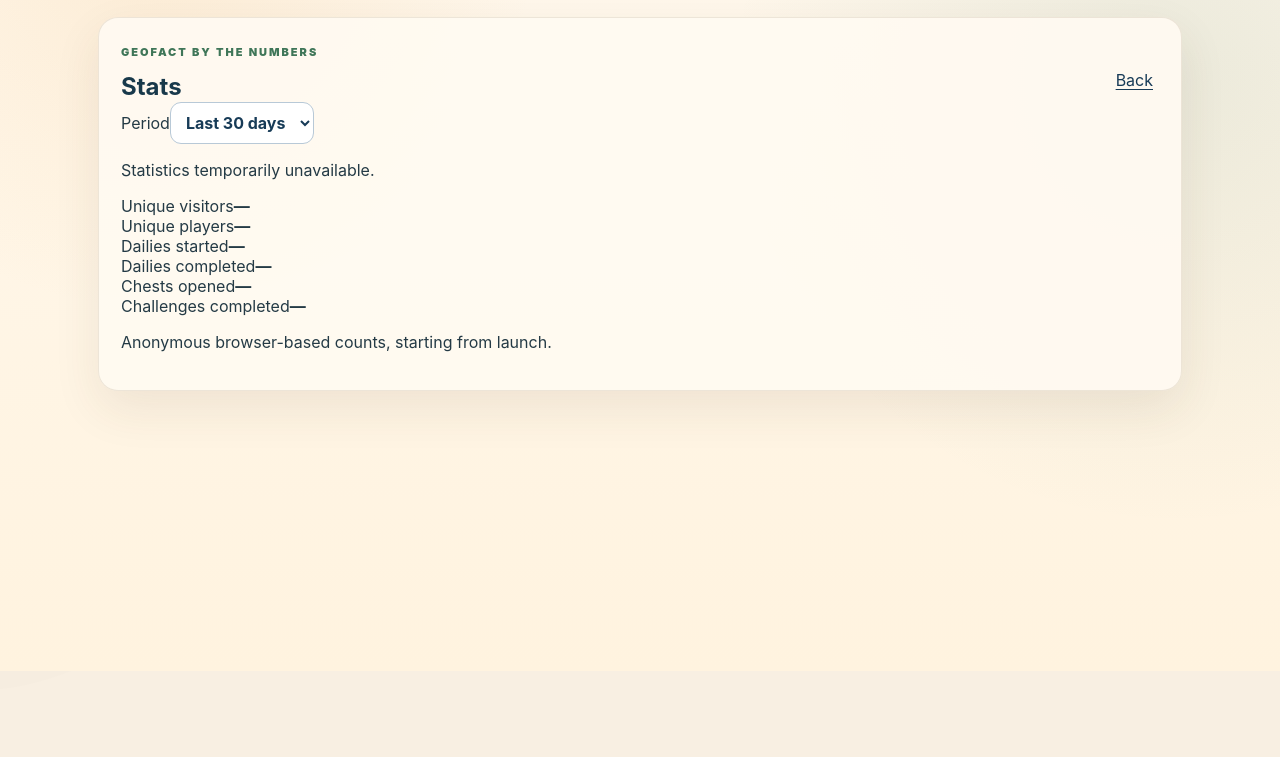
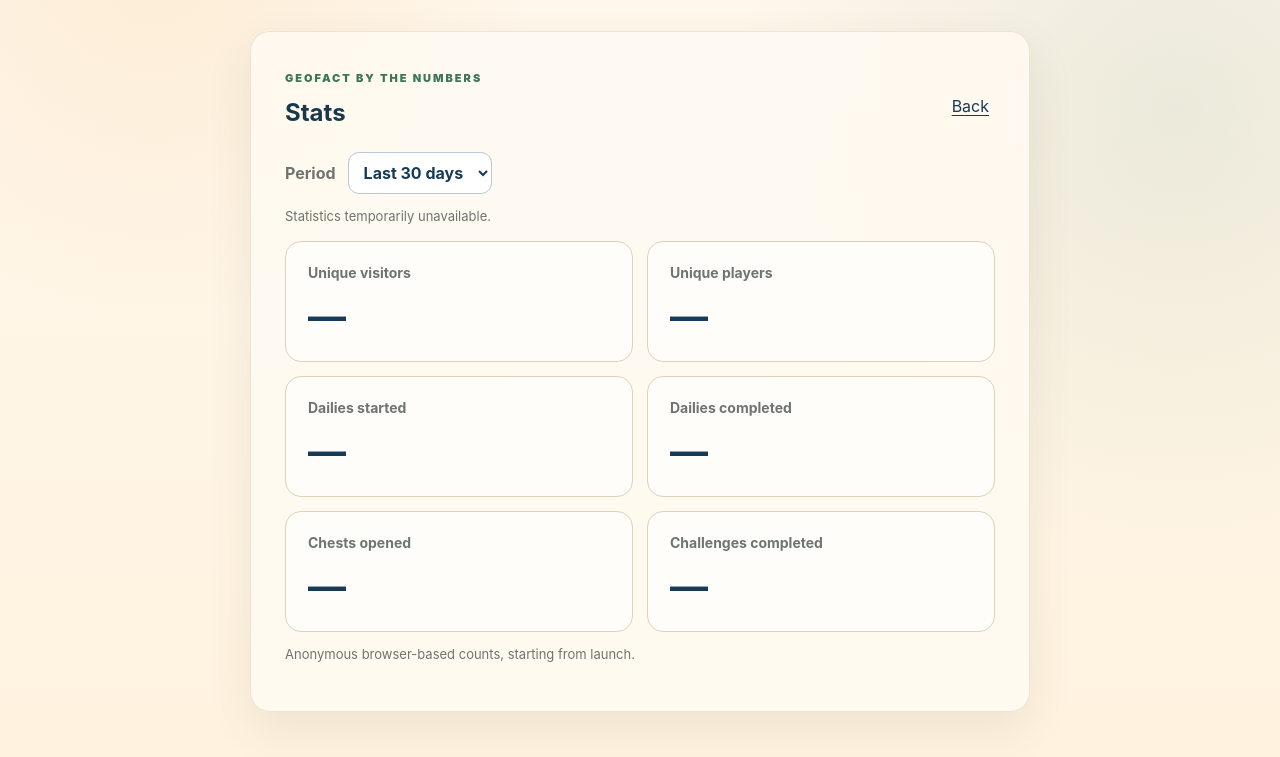
Before and after one commit to Geofact/GeoFact, a website: page index.html in a window 1280 px wide. Both pictures are taken after a click on the button "Stats". Shown: the part 129-886 px from the top of the page. Before the commit the page ends 800 px from the top, so only its background shows below. Drawn offline with Linux system fonts and the light colour scheme; no server answers.

Commit message:
Add bilingual public statistics and anonymous event tracking

```diff
--- a/style.css
+++ b/style.css
@@ -1309,3 +1309,13 @@ html[lang="en"] .hero-orbit-copy text,html[lang="en"] .hero-orbit-copy .orbit-bo
 .microstate-marker.country-wrong{animation:microMarkerWrong .42s ease-out}
 @keyframes microMarkerCorrect{0%{fill:#f7b955}35%{fill:#4ade80}100%{fill:#f7b955}}
 @keyframes microMarkerWrong{0%{fill:#dc4c45}45%{fill:#ef6a61}100%{fill:#dc4c45}}
+
+/* Public aggregate statistics */
+.public-stats-screen{max-width:780px;margin:34px auto;padding:clamp(20px,4vw,34px)}
+.public-stats-period{display:flex;align-items:center;gap:12px;flex-wrap:wrap;margin:24px 0 12px;color:var(--muted);font-weight:700}
+.public-stats-grid{display:grid;grid-template-columns:repeat(2,minmax(0,1fr));gap:14px;margin-top:14px}
+.public-stats-grid article{min-width:0;padding:22px;border:1px solid var(--line);border-radius:16px;background:#fffdfa;display:flex;flex-direction:column;gap:12px}
+.public-stats-grid article span{font-size:14px;font-weight:700;color:var(--muted)}
+.public-stats-grid article strong{font-size:clamp(26px,5vw,38px);color:var(--blue);font-variant-numeric:tabular-nums}
+.public-stats-status,.public-stats-note{color:var(--muted);font-size:13px;line-height:1.5}
+@media(max-width:520px){.public-stats-grid{gap:9px}.public-stats-grid article{padding:15px;min-height:112px}.public-stats-grid article span{font-size:12px}.top-actions{flex-wrap:wrap;justify-content:flex-end}}
```
